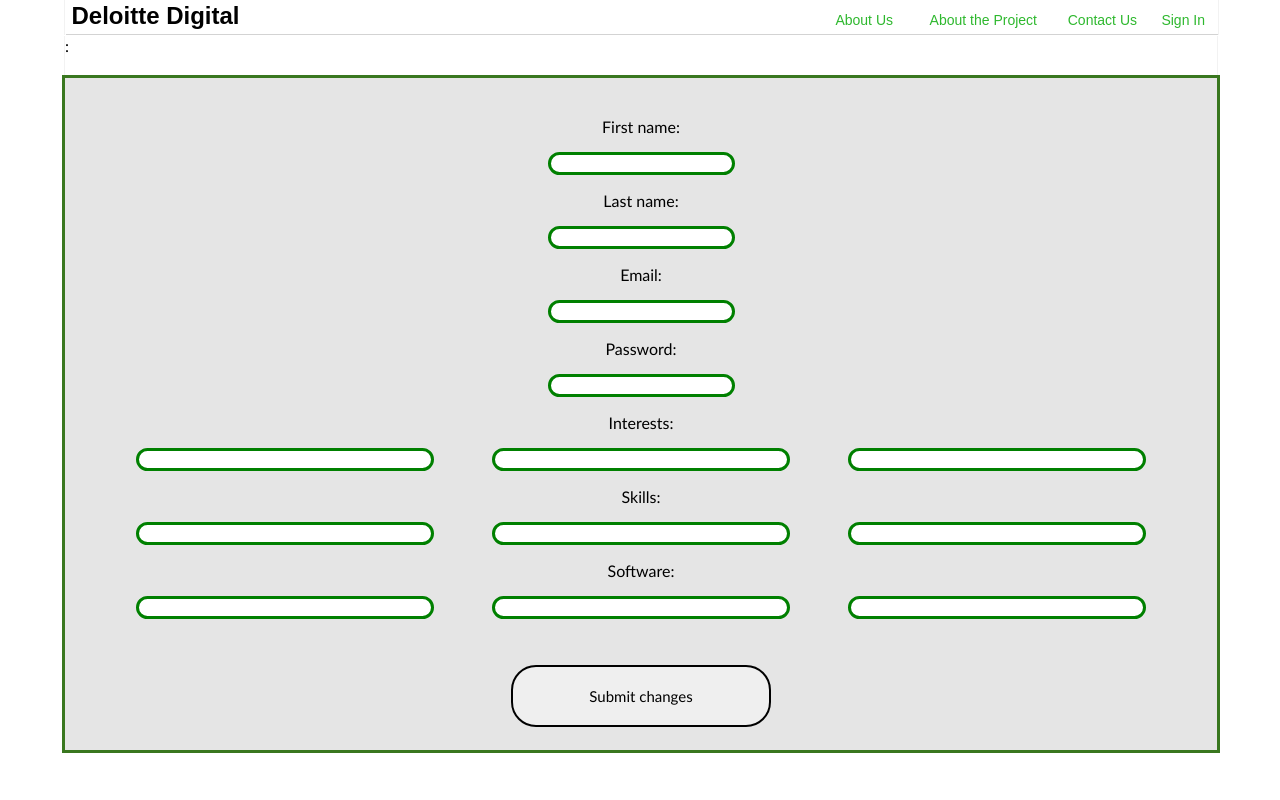
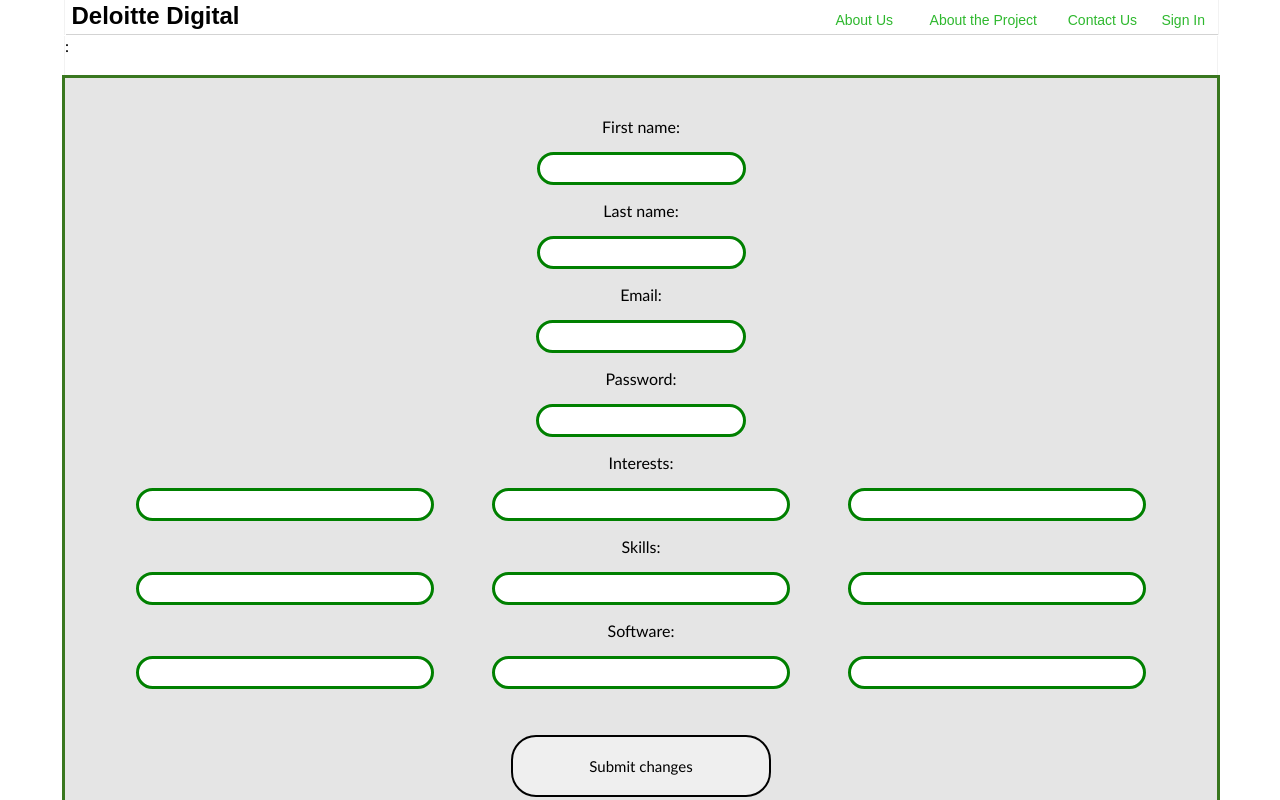
Before and after one commit to mhollings97/DigitalDeloitte, a React (Create React App) app in the folder my-app/: page /editprofile in a window 1280 px wide. Built offline with nearby package versions, Linux system fonts and the light colour scheme.

Commit message:
updated EditProf.css

```diff
--- a/my-app/src/components/Pages/EditProf/EditProf.css
+++ b/my-app/src/components/Pages/EditProf/EditProf.css
@@ -14,6 +14,8 @@
 #EPfirstName {
 	padding-top: 2%;
 	font-family: "Trebuchet MS", Helvetica, sans-serif;
+	width: 100%;
+	height: 100%;
 }
 
 #EPlastName{
@@ -76,21 +78,35 @@
 #FN {
 	border: 3px solid green;
 	border-radius: 25px;
+	height: 25px;
+	text-align: center;
+	font-size: 15px;
 }
 
 #LN {
 	border: 3px solid green;
 	border-radius: 25px;
+        height: 25px;
+	text-align: center;
+	font-size: 15px;
 }
 
 #EM {
 	border: 3px solid green;
 	border-radius: 25px;
+        height: 25px;
+	width: 200px;
+	text-align: center;
+	font-size: 15px;
 }
 
 #PW {
 	border: 3px solid green;
 	border-radius: 25px;
+        height: 25px;
+	width: 200px;
+	text-align: center;
+	font-size: 15px;
 }
 
 
@@ -99,6 +115,9 @@
 	width: 25%;
 	margin-right: 5%;
 	border-radius: 25px;
+        height: 25px;
+	text-align: center;
+	font-size: 15px;
 }
 
 #I2 {
@@ -106,12 +125,18 @@
 	width: 25%;
 	margin-right: 5%;
 	border-radius: 25px;
+        height: 25px;
+	text-align: center;
+	font-size: 15px;
 }
 
 #I3 {
 	border: 3px solid green;
 	width: 25%;
 	border-radius: 25px;
+        height: 25px;
+	text-align: center;
+	font-size: 15px;
 }
 
 #SK1 {
@@ -119,6 +144,9 @@
 	width: 25%;
 	margin-right: 5%;
 	border-radius: 25px;
+        height: 25px;
+	text-align: center;
+	font-size: 15px;
 }
 
 #SK2 {
@@ -126,6 +154,9 @@
 	width: 25%;
 	margin-right: 5%;
 	border-radius: 25px;
+        height: 25px;
+	text-align: center;
+	font-size: 15px;
 }
 
 #SK3 {
@@ -133,6 +164,9 @@
 	width: 25%;
 	border-radius: 25px;
 	border-radius: 25px;
+        height: 25px;
+	text-align: center;
+	font-size: 15px;
 }
 
 #SO1 {
@@ -140,6 +174,9 @@
 	width: 25%;
 	margin-right: 5%;
 	border-radius: 25px;
+        height: 25px;
+	text-align: center;
+	font-size: 15px;
 }
 
 #SO2 {
@@ -147,10 +184,16 @@
 	width: 25%;
 	margin-right: 5%;
 	border-radius: 25px;
+        height: 25px;
+	text-align: center;
+	font-size: 15px;
 }
 
 #SO3 {
 	border: 3px solid green;
 	width: 25%;
 	border-radius: 25px;
+        height: 25px;
+	text-align: center;
+	font-size: 15px;
 }
```
